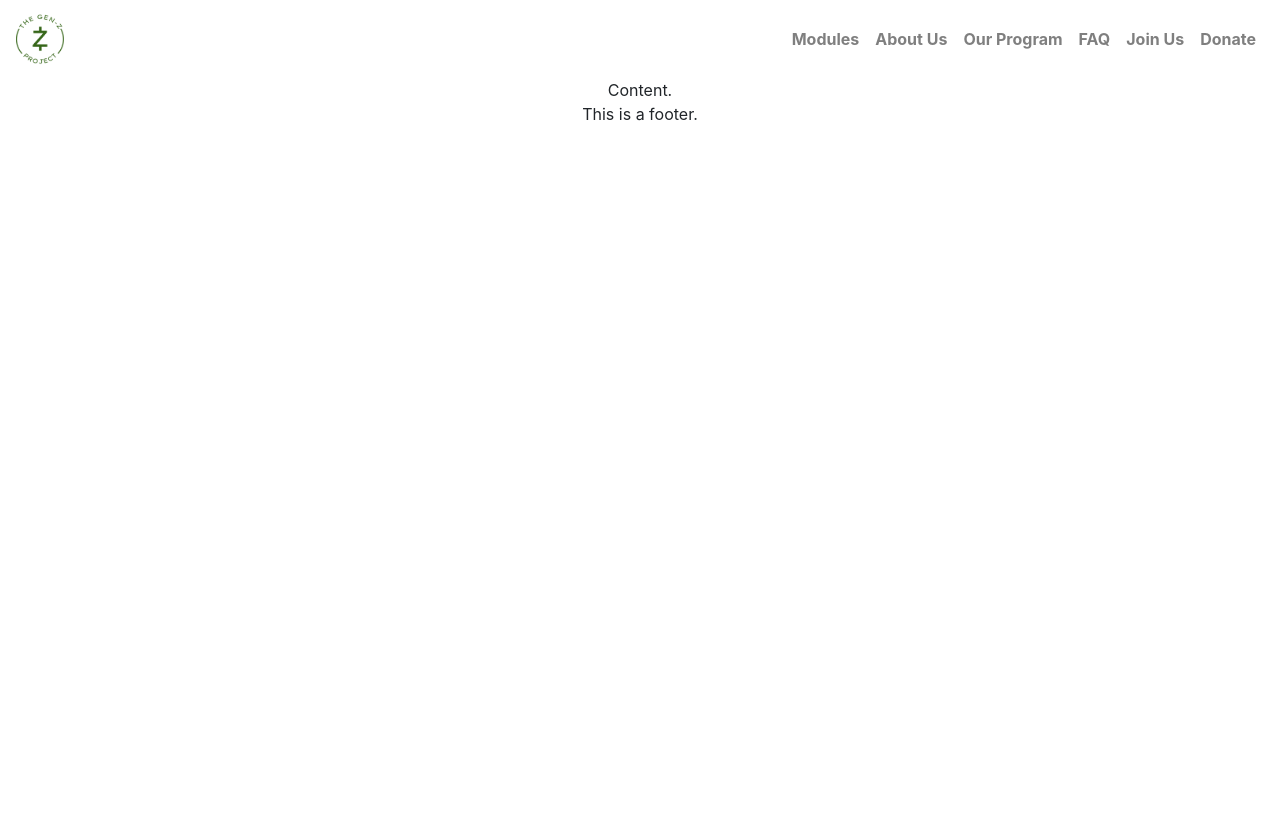
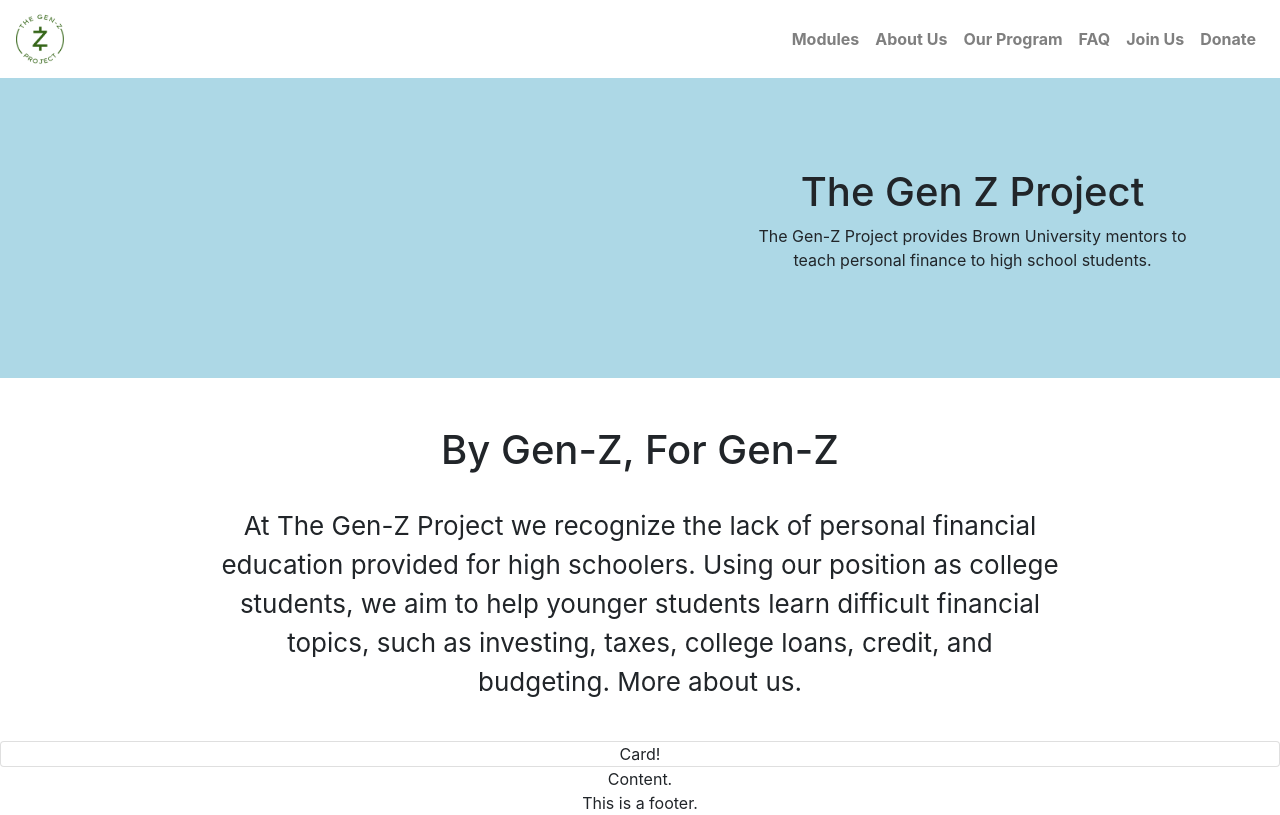
Before and after one commit to maggieb22/Gen-Z, a React (Create React App) app: page / in a window 1280 px wide. Built offline with nearby package versions, Linux system fonts and the light colour scheme.

Commit message:
home page banner

```diff
--- /dev/null
+++ b/src/Home.css
@@ -0,0 +1,13 @@
+.banner {
+    background-color: lightblue;
+    height: 300px
+}
+
+.vertical-center {
+    display: flex;
+    align-items: center;
+}
+
+.description {
+    font-size: 26px
+}
--- /dev/null
+++ b/src/Home.js
@@ -0,0 +1,46 @@
+import React from 'react';
+import {
+  Row,
+  Col,
+  Container,
+  Card
+} from 'reactstrap';
+
+import './Home.css';
+
+const Home = props => {
+  return (
+    <React.Fragment>
+      <div class="banner vertical-center">
+        <Container>
+          <Row>
+            <Col className="left" md={{ size: 5, offset: 7}}>
+              <h1>The Gen Z Project</h1>
+              <p>The Gen-Z Project provides Brown University mentors to teach personal finance to high school students.</p>
+            </Col>
+          </Row>
+        </Container>
+      </div>
+      <div>
+        <Row lg="1" className="mt-5">
+          <h1>By Gen-Z, For Gen-Z</h1>
+        </Row>
+        <Row className="mt-4 mb-4">
+          <Col lg={{ size: 8, offset: 2}} className="center">
+            <p className="description">At The Gen-Z Project we recognize the lack of personal financial education provided for high schoolers.
+              Using our position as college students, we aim to help younger students learn difficult financial topics,
+              such as investing, taxes, college loans, credit, and budgeting. More about us.
+            </p>
+          </Col>
+        </Row>
+      </div>
+      <div>
+        <Card>Card!</Card>
+      </div>
+      <Container>
+      </Container>
+    </React.Fragment>
+  )
+}
+
+export default Home;
--- a/src/Navbar.js
+++ b/src/Navbar.js
@@ -22,6 +22,7 @@
   Link
 } from "react-router-dom";
 
+import Home from './Home';
 import Modules from "./Modules";
 import About from "./About";
 import OurProgram from "./OurProgram";
@@ -38,7 +39,7 @@
     <Router>
       <div>
         <Navbar color="FFFFFF" light expand="md">
-          <NavbarBrand><a href="/index"><img className = "photo" src={logo} roundedCircle /></a></NavbarBrand>
+          <NavbarBrand><a href="/"><img className="photo" alt="logo" src={logo} roundedCircle /></a></NavbarBrand>
           <NavbarToggler onClick={toggle} />
           <Collapse isOpen={isOpen} navbar>
             <Nav className="ml-auto" navbar>
@@ -100,6 +101,9 @@
           <Route path="/donate/">
             <Donate />
           </Route>
+          <Route exact path="/">
+            <Home />
+          </Route>
         </Switch>
       </div>
     </Router>
```
